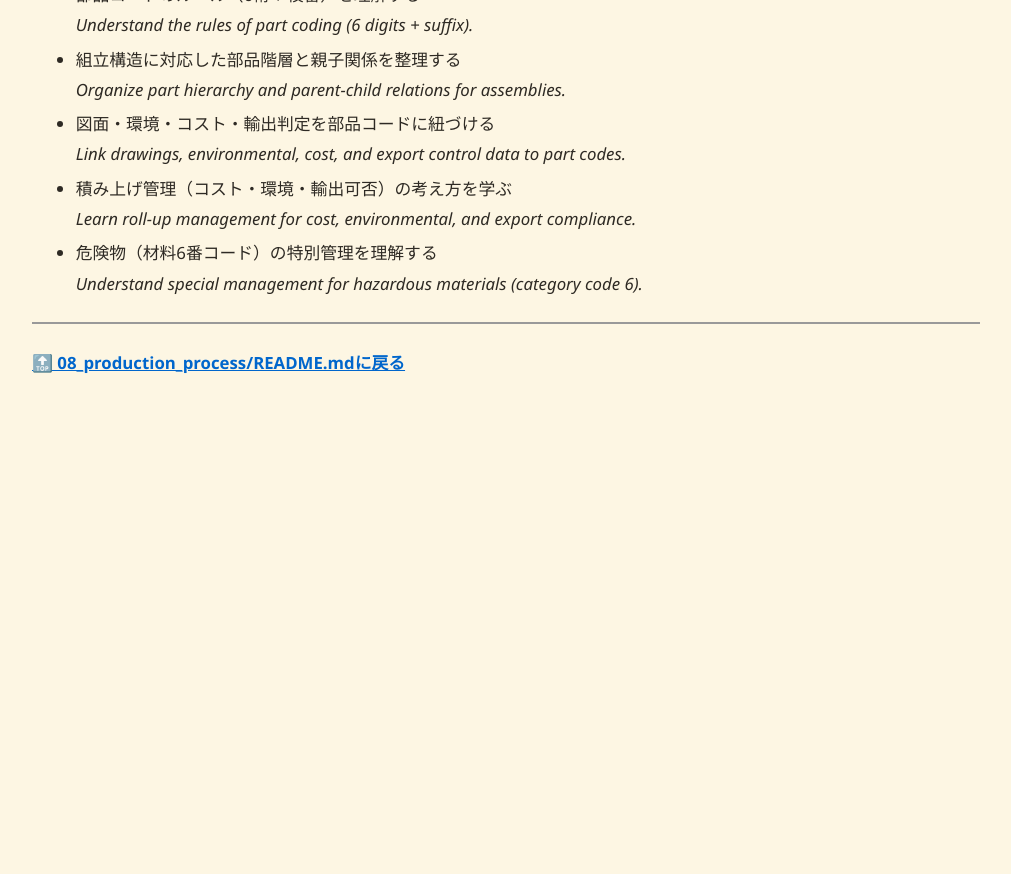
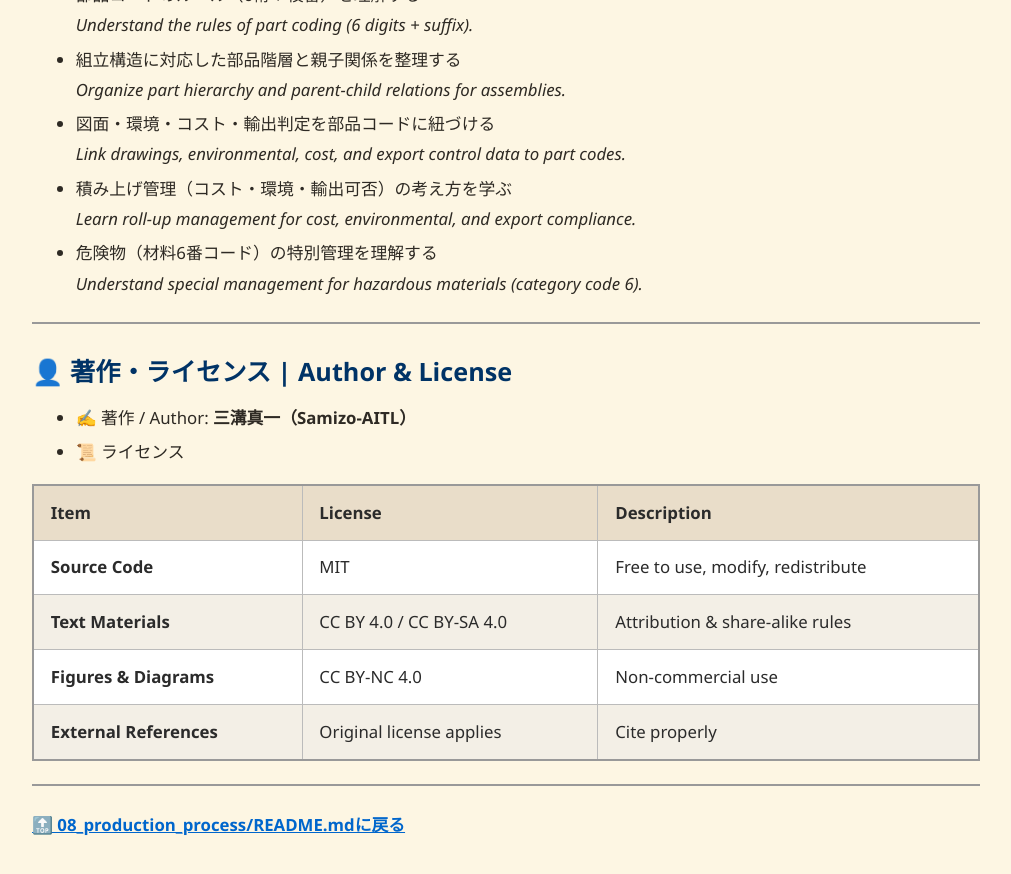
Before and after one commit to Samizo-AITL/EduMecha, a Jekyll site: the page built from 08_production_process/06_bom_generation/index.md, in a window 1280 px wide and 900 px high, scrolled down 1355 px. Shown: the top 874 px of the window, without its empty margins (134-1145 px from the left). Built offline with Jekyll 4.4.1, drawn with Linux system fonts in a browser that asks for light colours; before the commit the page ends 1793 px from its top, so only the background shows below that.

Commit message:
Update index.md

```diff
--- a/08_production_process/06_bom_generation/index.md
+++ b/08_production_process/06_bom_generation/index.md
@@ -58,4 +58,18 @@ BOMは単なる部品リストではなく、**設計〜調達〜生産〜輸出
 
 ---
 
+## 👤 **著作・ライセンス | Author & License**
+
+- ✍️ 著作 / Author: **三溝真一（Samizo-AITL）**
+- 📜 ライセンス
+
+| Item | License | Description |
+|------|---------|-------------|
+| **Source Code** | MIT | Free to use, modify, redistribute |
+| **Text Materials** | CC BY 4.0 / CC BY-SA 4.0 | Attribution & share-alike rules |
+| **Figures & Diagrams** | CC BY-NC 4.0 | Non-commercial use |
+| **External References** | Original license applies | Cite properly |
+
+---
+
 [🔝 08_production_process/README.mdに戻る ](../)
```
